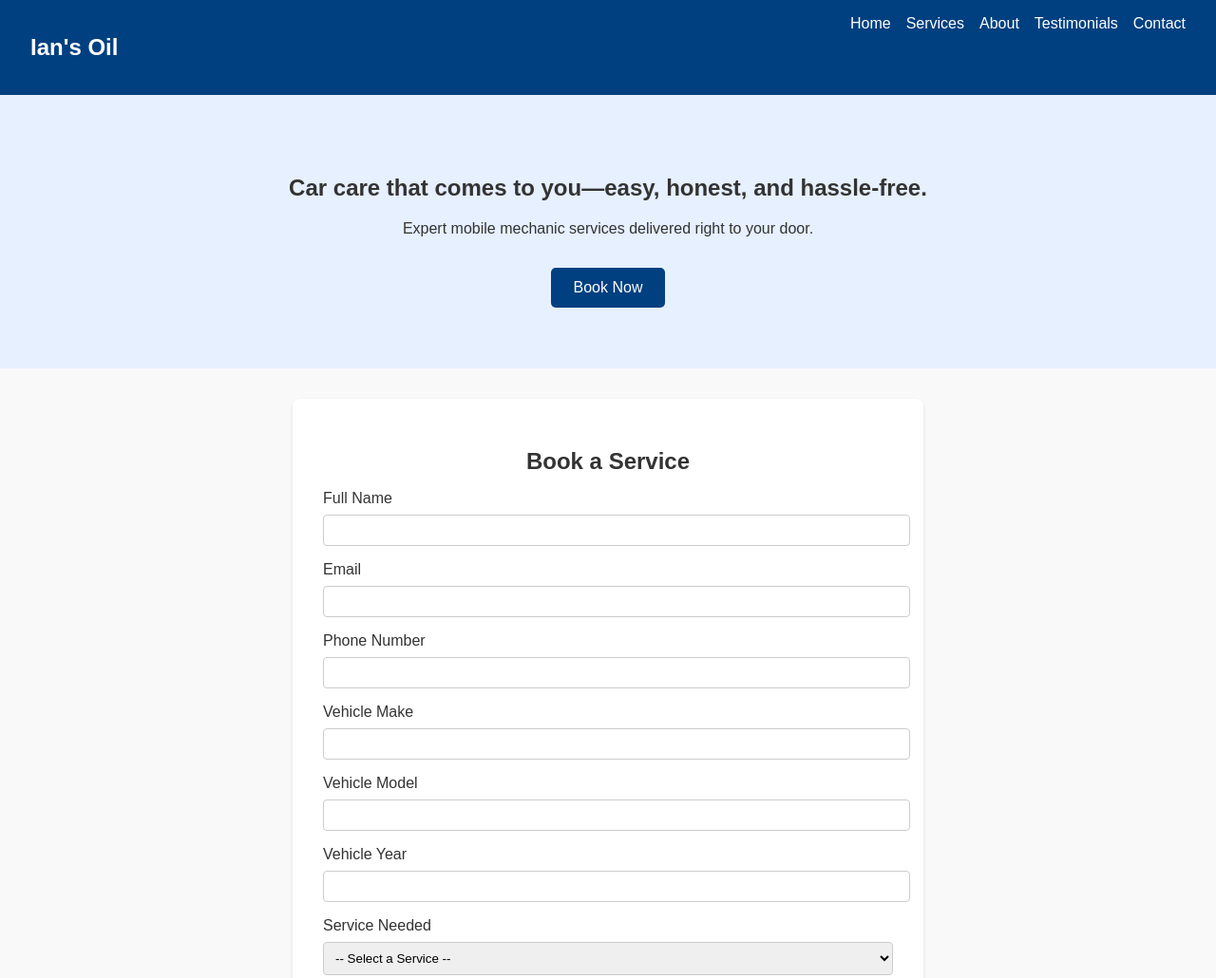
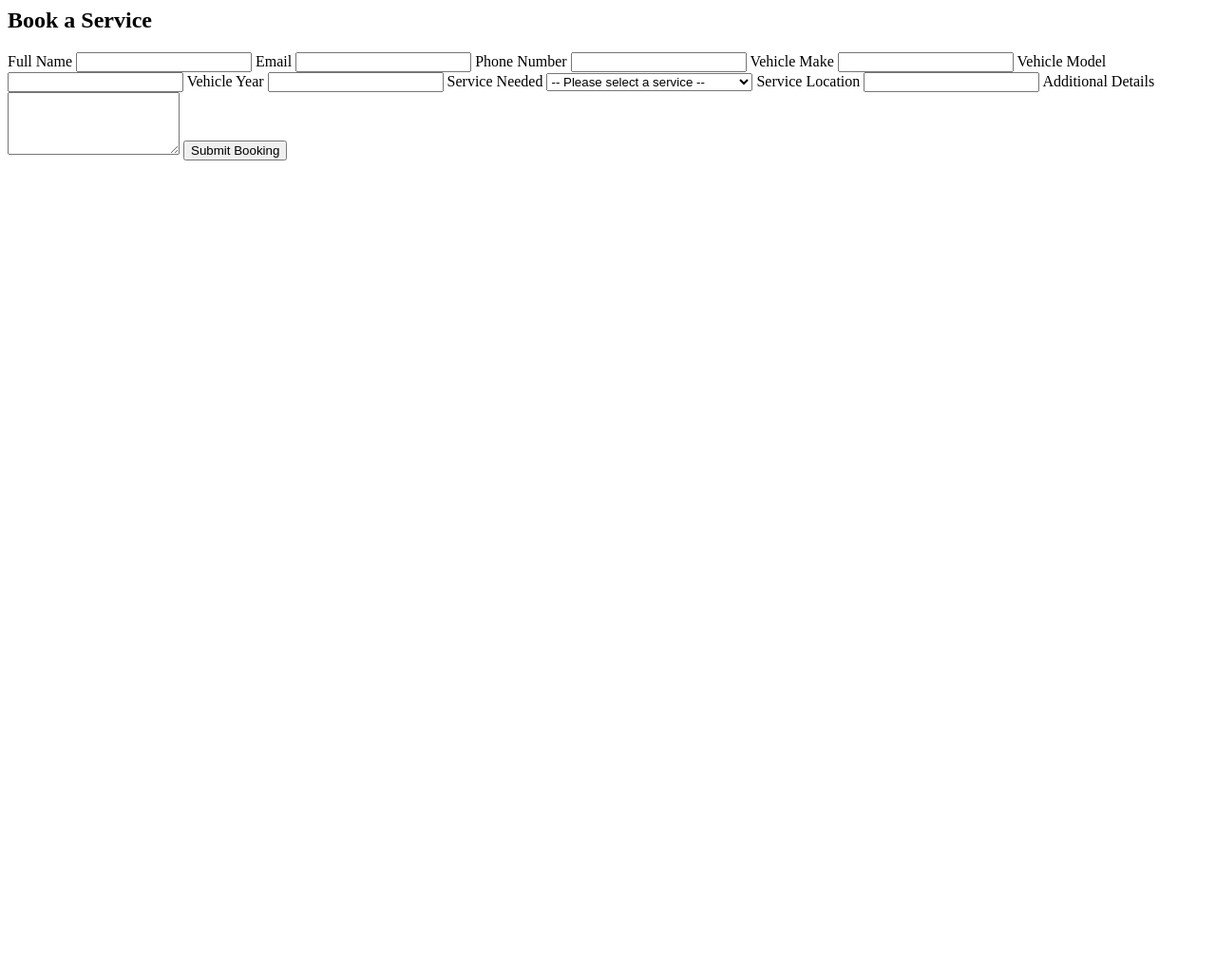
Before and after one commit to bpdal/ians-oil-website, a plain HTML site: page index.html in a window 1280 px wide. Shown: the top 1030 px of the page at 95% size. After the commit the page ends 800 px from the top, so only its background shows below. Drawn offline with Linux system fonts and the light colour scheme.

Commit message:
Update index.html

```diff
--- a/index.html
+++ b/index.html
@@ -1,113 +1,3 @@
-<!DOCTYPE html>
-<html lang="en">
-<head>
-  <meta charset="UTF-8" />
-  <meta name="viewport" content="width=device-width, initial-scale=1.0" />
-  <title>Ian's Oil | Mobile Mechanic</title>
-  <style>
-    body {
-      font-family: sans-serif;
-      margin: 0;
-      padding: 0;
-      background: #f9f9f9;
-      color: #333;
-    }
-    nav {
-      display: flex;
-      justify-content: space-between;
-      padding: 1rem 2rem;
-      background: #004080;
-      color: white;
-    }
-    nav ul {
-      list-style: none;
-      display: flex;
-      gap: 1rem;
-      margin: 0;
-      padding: 0;
-    }
-    nav a {
-      color: white;
-      text-decoration: none;
-    }
-    .hero {
-      text-align: center;
-      padding: 4rem 2rem;
-      background: #e6f0ff;
-    }
-    .cta-button {
-      display: inline-block;
-      padding: 0.75rem 1.5rem;
-      background: #004080;
-      color: white;
-      text-decoration: none;
-      border-radius: 5px;
-      margin-top: 1rem;
-    }
-    footer {
-      text-align: center;
-      padding: 1rem;
-      background: #004080;
-      color: white;
-      margin-top: 2rem;
-    }
-    .booking-form {
-      max-width: 600px;
-      margin: 2rem auto;
-      padding: 2rem;
-      background: white;
-      border-radius: 8px;
-      box-shadow: 0 2px 4px rgba(0, 0, 0, 0.1);
-    }
-    .booking-form h2 {
-      text-align: center;
-      margin-bottom: 1rem;
-    }
-    .booking-form label {
-      display: block;
-      margin-top: 1rem;
-    }
-    .booking-form input,
-    .booking-form textarea,
-    .booking-form select {
-      width: 100%;
-      padding: 0.5rem;
-      margin-top: 0.5rem;
-      border: 1px solid #ccc;
-      border-radius: 4px;
-    }
-    .booking-form button {
-      margin-top: 1rem;
-      padding: 0.75rem 1.5rem;
-      background: #004080;
-      color: white;
-      border: none;
-      border-radius: 4px;
-      cursor: pointer;
-    }
-  </style>
-</head>
-<body>
-  <header>
-    <nav>
-      <h1>Ian's Oil</h1>
-      <ul>
-        <li><a href="index.html">Home</a></li>
-        <li><a href="services.html">Services</a></li>
-        <li><a href="about.html">About</a></li>
-        <li><a href="testimonials.html">Testimonials</a></li>
-        <li><a href="contact.html">Contact</a></li>
-      </ul>
-    </nav>
-  </header>
-
-  <main>
-    <section class="hero">
-      <h2>Car care that comes to you—easy, honest, and hassle-free.</h2>
-      <p>Expert mobile mechanic services delivered right to your door.</p>
-      <a href="#booking" class="cta-button">Book Now</a>
-    </section>
-
 <section id="booking" class="booking-form">
   <h2>Book a Service</h2>
   <form action="thank-you.html">
@@ -131,5 +21,24 @@
 
     <label for="service">Service Needed</label>
     <select id="service" name="service" required>
-          <option value="">-- Select a Service --</option>
-...
+      <option value="">-- Please select a service --</option>
+      <option value="oil_change">Full Service Oil Change</option>
+      <option value="fluid_replacement">Essential Fluid Replacement</option>
+      <option value="wiper_replacement">Windshield Wiper Replacement</option>
+      <option value="tire_pressure">Tire Pressure Adjustment</option>
+      <option value="air_filter">Air Filter Replacement</option>
+      <option value="cabin_filter">Cabin Filter Replacement</option>
+      <option value="headlight_tail_light">Headlight/Tail Light Replacement</option>
+      <option value="battery_replacement">Battery Replacement</option>
+      <option value="engine_diagnostics">Check Engine Light Diagnostics</option>
+    </select>
+
+    <label for="location">Service Location</label>
+    <input type="text" id="location" name="location" required />
+
+    <label for="message">Additional Details</label>
+    <textarea id="message" name="message" rows="4"></textarea>
+
+    <button type="submit">Submit Booking</button>
+  </form>
+</section>
```
Lines whose indentation alone changed are shown as unchanged.
